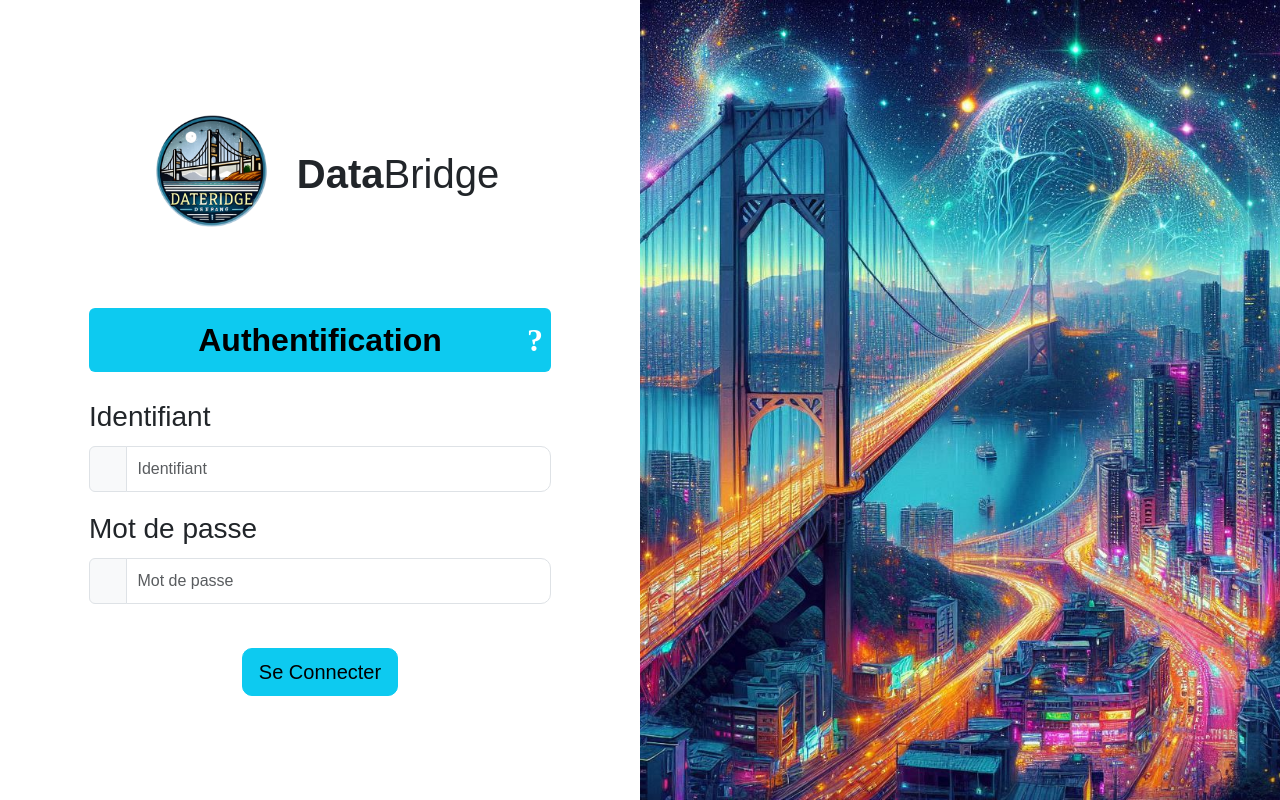
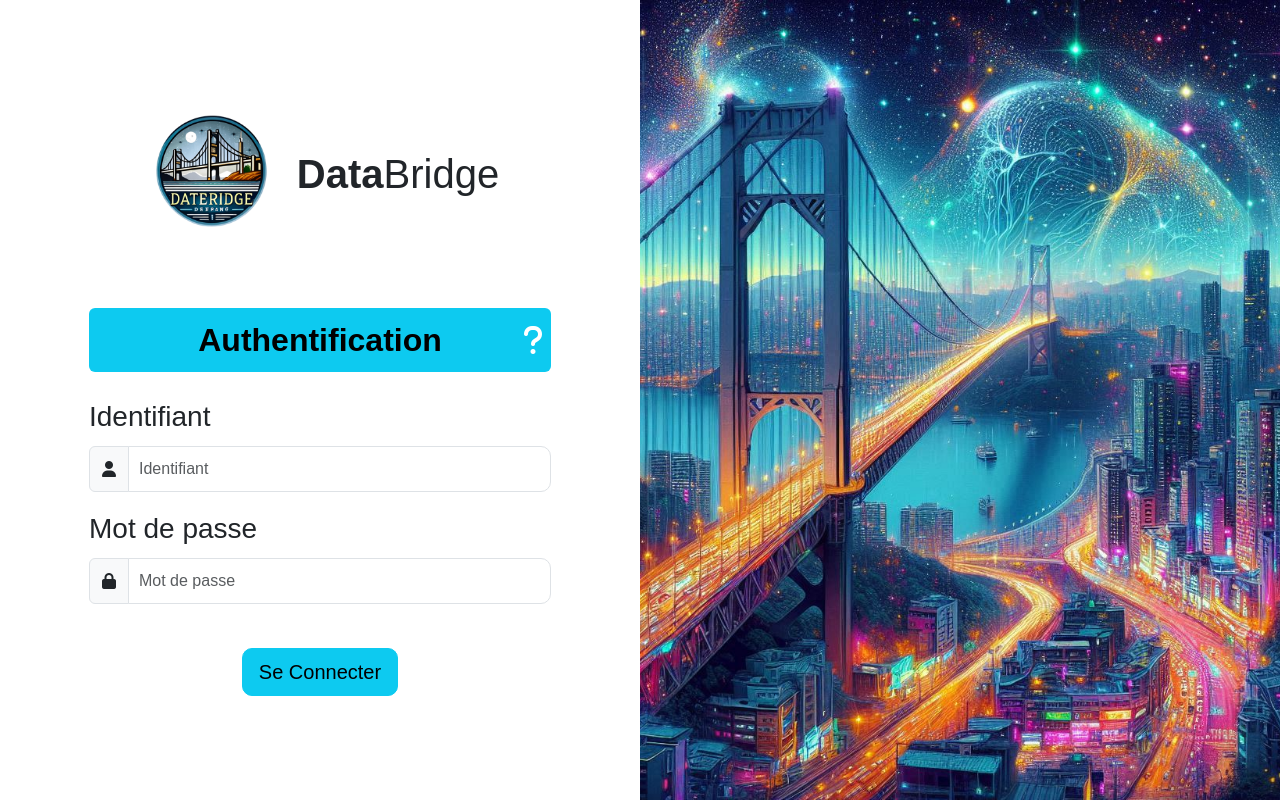
Before and after one commit to cju3ry/Projet-Musee-Web, a PHP site: page / in a window 1280 px wide. Run offline with PHP 8.4, Linux system fonts and the light colour scheme; some web fonts are replaced.

Commit message:
modif de l'index du site

```diff
--- a/DataBridge/index.php
+++ b/DataBridge/index.php
@@ -43,9 +43,14 @@ try {
 <head>
     <meta charset="UTF-8">
     <title>Page d'authentification</title>
+    <!--
     <link rel="stylesheet" href="outils/bootstrap-5.3.2-dist/css/bootstrap.css">
+    <link rel="stylesheet" href="outils/fontawesome-free-6.5.1-web/css/all.css">
+    -->
+    <link rel="stylesheet" href="https://cdnjs.cloudflare.com/ajax/libs/font-awesome/6.5.1/css/all.min.css">
+    <link href="https://cdn.jsdelivr.net/npm/bootstrap@5.3.0-alpha1/dist/css/bootstrap.min.css" rel="stylesheet">
     <link rel="stylesheet" href="CSS/styleIndex.css">
-    <link rel="stylesheet" href="outils/fontawesome-free-6.5.1-web/css/all.css">
+
 </head>
 <body>
 <form method="post" action="index.php">
```
